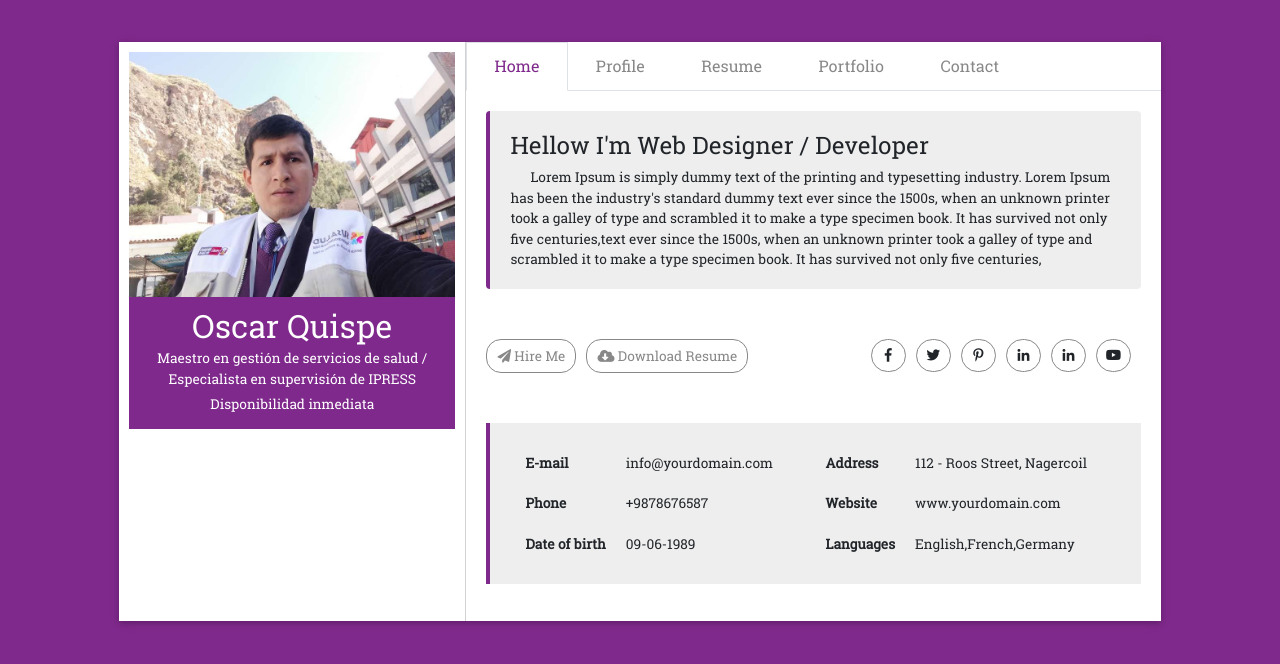
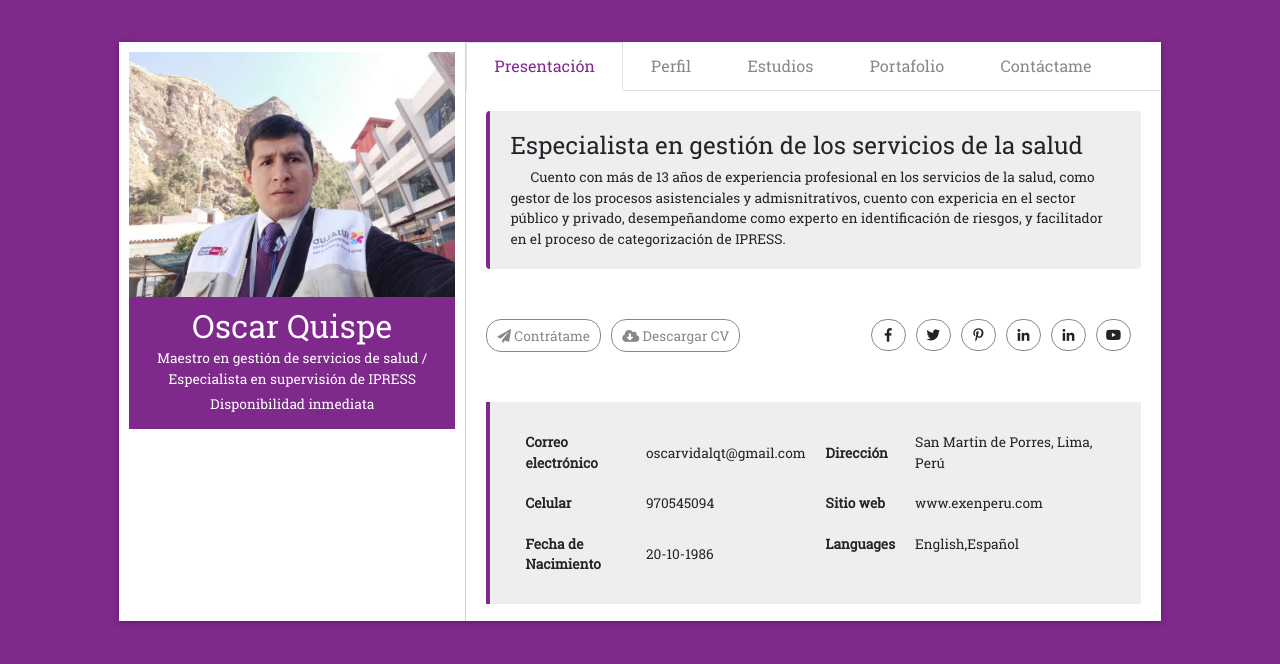
Before and after one commit to oquispet/oquispet.github.io, a plain HTML site: page index.html in a window 1280 px wide. Drawn offline with Linux system fonts and the light colour scheme.

Commit message:
edit my presentation

```diff
--- a/index.html
+++ b/index.html
@@ -47,19 +47,19 @@
                           <div class="col-lg-8 col-md-12 detail-profile no-padding">
                              <ul class="nav nav-tabs" id="myTab" role="tablist">
                                   <li class="nav-item">
-                                    <a class="nav-link active" id="home-tab" data-toggle="tab" href="#home-1" role="tab" aria-controls="home" aria-selected="true">Home</a>
+                                    <a class="nav-link active" id="home-tab" data-toggle="tab" href="#home-1" role="tab" aria-controls="home" aria-selected="true">Presentación</a>
                                   </li>
                                   <li class="nav-item">
-                                    <a class="nav-link" id="profile-tab" data-toggle="tab" href="#profile" role="tab" aria-controls="profile" aria-selected="false">Profile</a>
+                                    <a class="nav-link" id="profile-tab" data-toggle="tab" href="#profile" role="tab" aria-controls="profile" aria-selected="false">Perfil</a>
                                   </li>
                                   <li class="nav-item">
-                                    <a class="nav-link" id="resume-tab" data-toggle="tab" href="#resume" role="tab" aria-controls="profile" aria-selected="false">Resume</a>
+                                    <a class="nav-link" id="resume-tab" data-toggle="tab" href="#resume" role="tab" aria-controls="profile" aria-selected="false">Estudios</a>
                                   </li>
                                   <li class="nav-item">
-                                    <a class="nav-link" id="portfolio-tab" data-toggle="tab" href="#portfolio" role="tab" aria-controls="profile" aria-selected="false">Portfolio</a>
+                                    <a class="nav-link" id="portfolio-tab" data-toggle="tab" href="#portfolio" role="tab" aria-controls="profile" aria-selected="false">Portafolio</a>
                                   </li>
                                   <li class="nav-item">
-                                    <a class="nav-link" id="contact-tab" data-toggle="tab" href="#contact" role="tab" aria-controls="contact" aria-selected="false">Contact</a>
+                                    <a class="nav-link" id="contact-tab" data-toggle="tab" href="#contact" role="tab" aria-controls="contact" aria-selected="false">Contáctame</a>
                                   </li>
                                 </ul>
                                 <div class="tab-content" id="myTabContent">
@@ -68,18 +68,18 @@
                                   <div class="tab-pane fade show active" id="home-1" role="tabpanel" aria-labelledby="home-tab">
 
                                       <div class="detal-jumbo">
-                                          <h3>Hellow I'm Web Designer / Developer</h3>
-                                          <p>Lorem Ipsum is simply dummy text of the printing and typesetting industry. Lorem Ipsum has been the industry's standard dummy text ever since the 1500s, when an unknown printer took a galley of type and scrambled it to make a type specimen book. It has survived not only five centuries,text ever since the 1500s, when an unknown printer took a galley of type and scrambled it to make a type specimen book. It has survived not only five centuries,</p>
+                                          <h3>Especialista en gestión de los servicios de la salud</h3>
+                                          <p>Cuento con más de 13 años de experiencia profesional en los servicios de la salud, como gestor de los procesos asistenciales y admisnitrativos, cuento con expericia en el sector público y privado, desempeñandome como experto en identificación de riesgos, y facilitador en el proceso de categorización de IPRESS.</p>
                                       </div>
                                       <div class="links">
                                           <div class="row ">
                                               <div class="col-md-6 col-sm-12">
                                                   <ul class="btn-link">
                                                       <li>
-                                                          <a href=""><i class="fas fa-paper-plane"></i> Hire Me</a>
+                                                          <a href=""><i class="fas fa-paper-plane"></i> Contrátame</a>
                                                       </li>
                                                       <li>
-                                                          <a href=""><i class="fas fa-cloud-download-alt"></i> Download Resume</a>
+                                                          <a href=""><i class="fas fa-cloud-download-alt"></i> Descargar CV</a>
                                                       </li>
                                                   </ul>
                                               </div>
@@ -101,16 +101,16 @@
 
                                                   <table class="addrss-list">
                                                       <tr>
-                                                          <th>E-mail</th>
-                                                          <td>info@yourdomain.com</td>
+                                                          <th>Correo electrónico</th>
+                                                          <td>oscarvidalqt@gmail.com</td>
                                                       </tr>
                                                       <tr>
-                                                          <th>Phone</th>
-                                                          <td>+9878676587</td>
+                                                          <th>Celular</th>
+                                                          <td>970545094</td>
                                                       </tr>
                                                       <tr>
-                                                          <th>Date of birth</th>
-                                                          <td>09-06-1989</td>
+                                                          <th>Fecha de Nacimiento</th>
+                                                          <td>20-10-1986</td>
                                                       </tr>
                                                   </table>
 
@@ -118,16 +118,16 @@
                                           <div class="col-sm-6 no-padding">
                                                <table class="addrss-list">
                                                       <tr>
-                                                          <th>Address</th>
-                                                          <td>112 - Roos Street, Nagercoil</td>
+                                                          <th>Dirección</th>
+                                                          <td>San Martin de Porres, Lima, Perú</td>
                                                       </tr>
                                                       <tr>
-                                                          <th>Website</th>
-                                                          <td>www.yourdomain.com</td>
+                                                          <th>Sitio web</th>
+                                                          <td>www.exenperu.com</td>
                                                       </tr>
                                                       <tr>
                                                           <th>Languages</th>
-                                                          <td>English,French,Germany</td>
+                                                          <td>English,Español</td>
                                                       </tr>
                                                   </table>
                                           </div>
```
